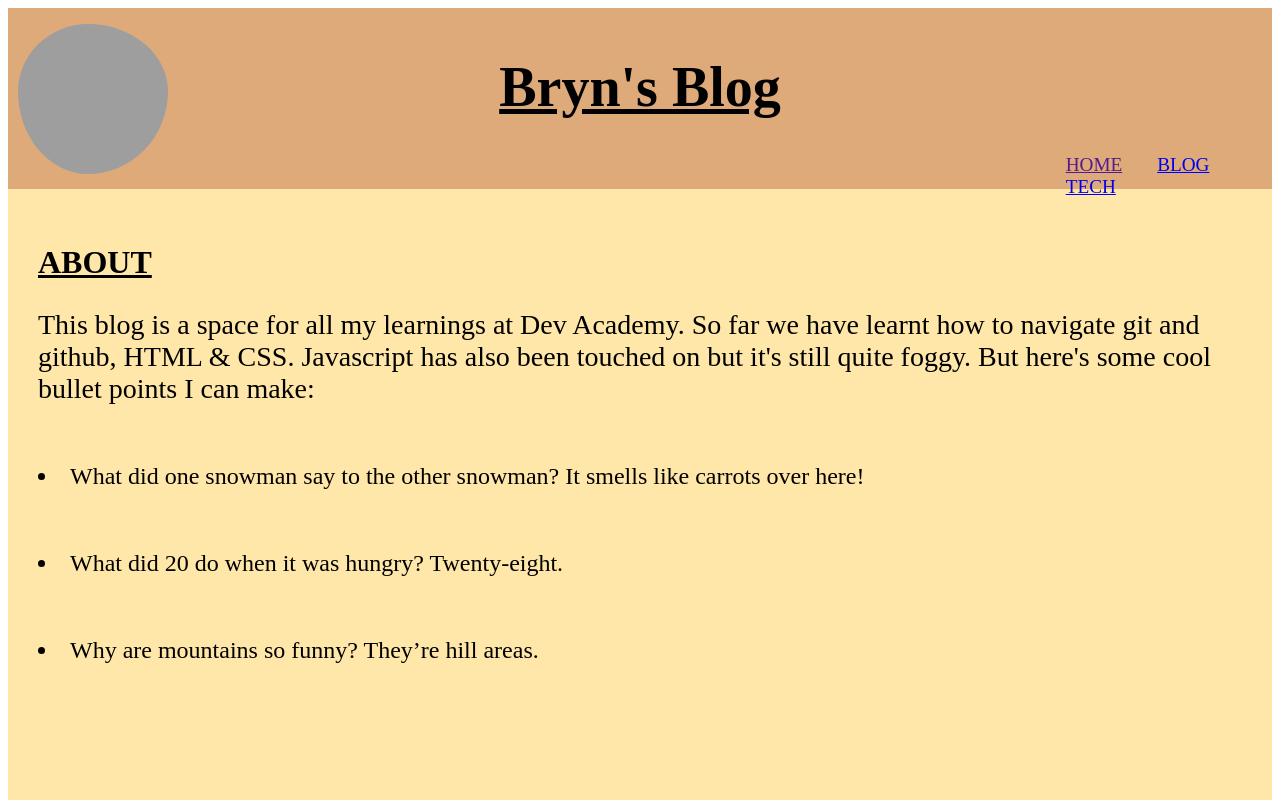
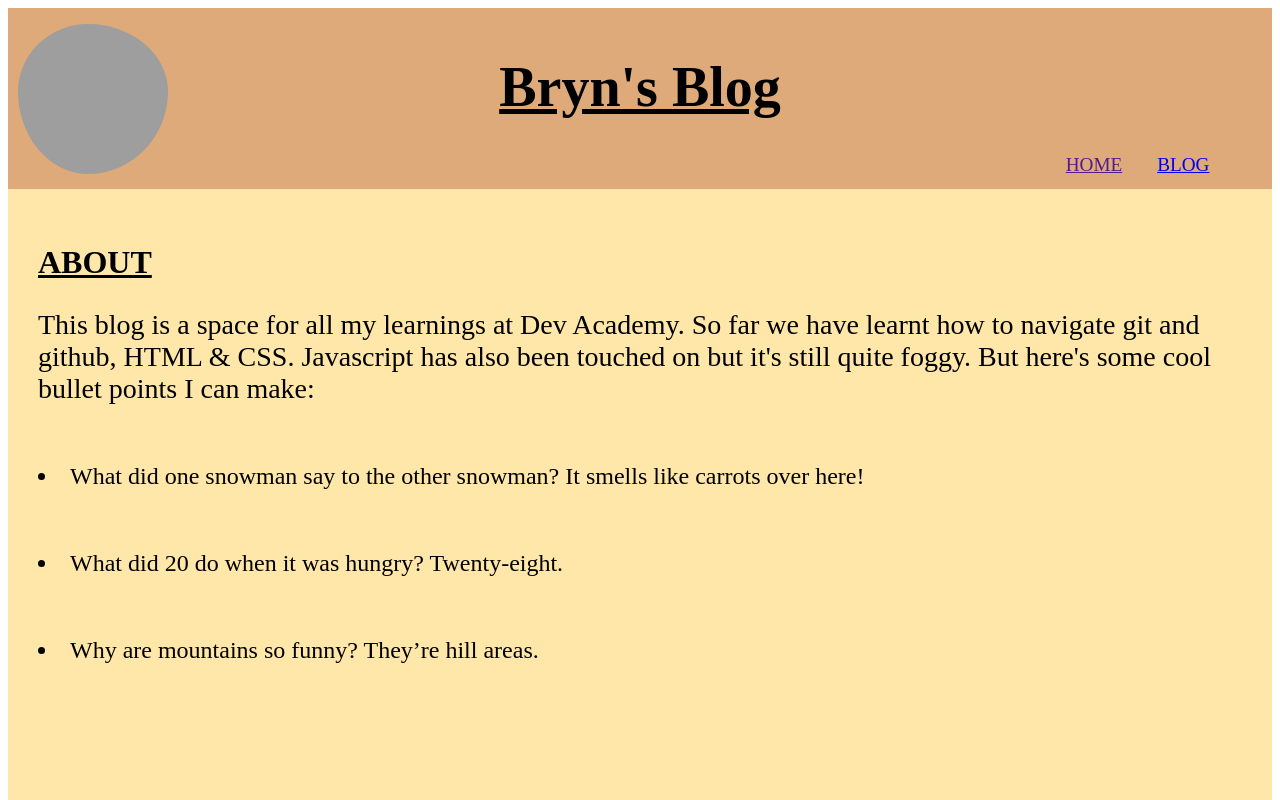
Before and after one commit to bryn-vanvliet/bryn-vanvliet.github.io, a plain HTML site: page blog/index.html in a window 1280 px wide. Shown: the top 800 px of the page. Drawn offline with Linux system fonts and the light colour scheme; grey boxes are pictures that could not be loaded.

Commit message:
deleted tech

```diff
--- a/blog/index.html
+++ b/blog/index.html
@@ -25,11 +25,6 @@
           href="/Users/brynvanvliet/dev-academy/bryn-vanvliet.github.io/blog/te-houtaewa-template.html"
           target="_blank"
           >BLOG</a
-        >
-        <a
-          href="file:///Users/brynvanvliet/dev-academy/bryn-vanvliet.github.io/blog/html-css.html"
-          target="_blank"
-          >TECH</a
         >
       </div>
     </div>
```
